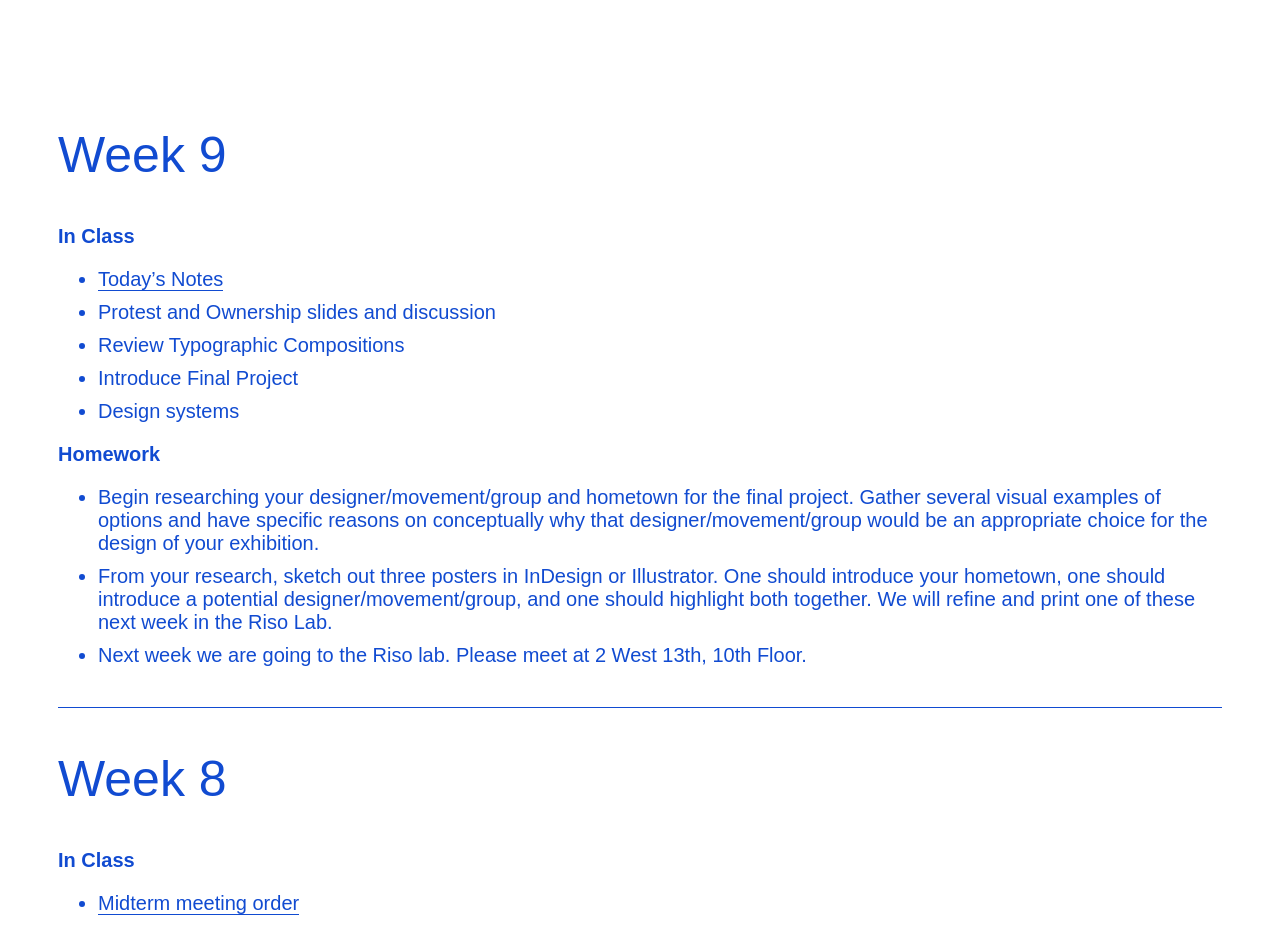
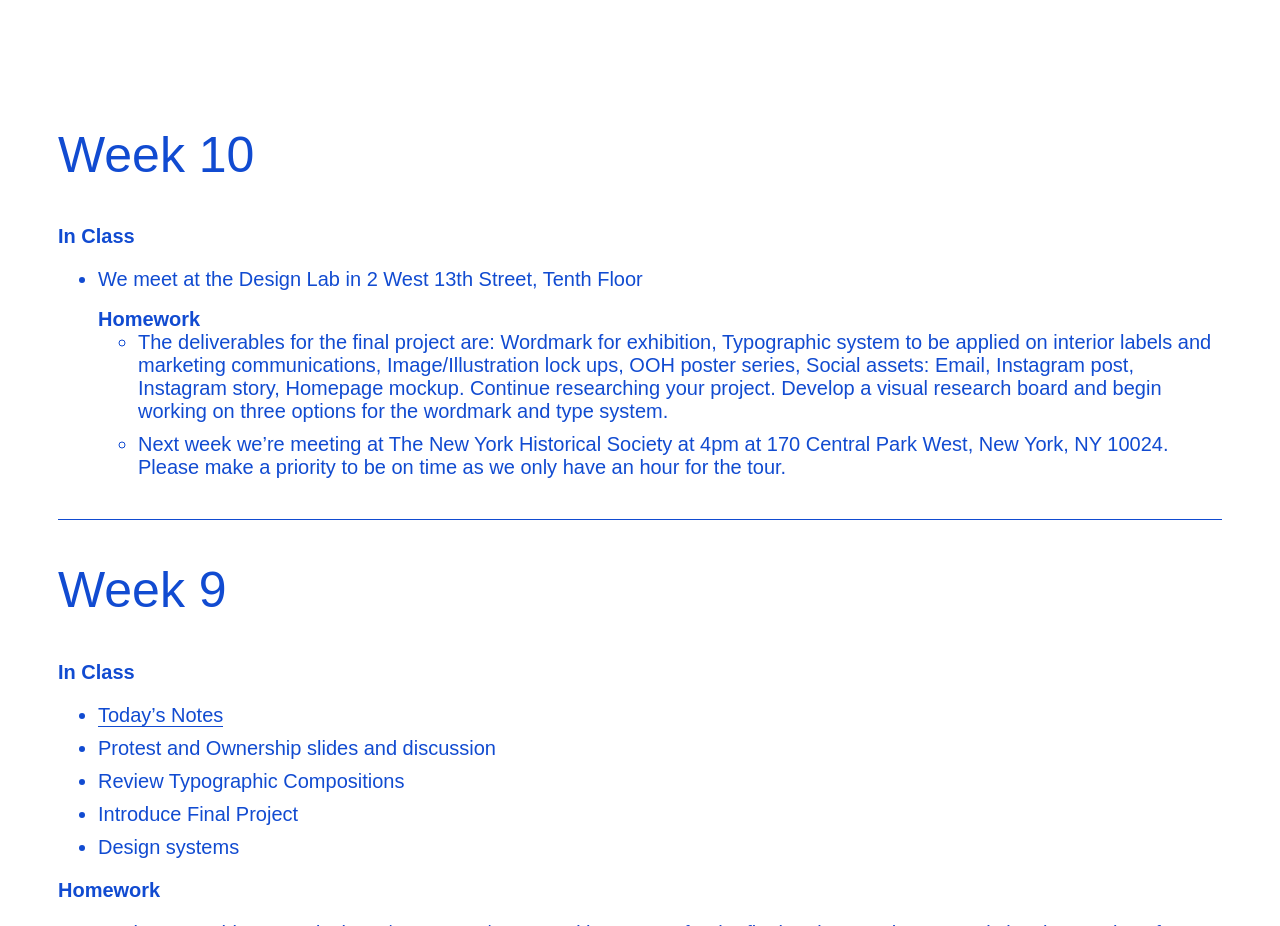
Before and after one commit to nikasimovich/dhp22, a plain HTML site: page index.html in a window 1280 px wide. Shown: the part 840-1766 px from the top of the page. Drawn offline with Linux system fonts and the light colour scheme; a web font is replaced by a local one.

Commit message:
Add agenda

```diff
--- a/index.html
+++ b/index.html
@@ -28,6 +28,21 @@
       </div>
     </section>
     <section class="agenda">
+      <div class="week">
+          <h1>Week 10</h1>
+          <h2>In Class</h2>
+          <ul>
+            <li>We meet at the Design Lab in 2 West 13th Street, Tenth Floor</li>
+          <h2>Homework</h2>
+          <ul>
+            <li>The deliverables for the final project are: Wordmark for exhibition, Typographic system to be applied on interior labels and marketing communications, Image/Illustration lock ups, OOH poster series, Social assets: Email, Instagram post, Instagram story, Homepage mockup. Continue researching your project. Develop a visual research board and begin working on three options for the wordmark and type system.
+          </li>
+            <li>Next week we&rsquo;re meeting at The New York Historical Society at 4pm at 170 Central Park West, New York, NY 10024. Please make a priority to be on time as we only have an hour for the tour.
+          </li>
+
+          </ul>
+        </div>
+
       <div class="week">
           <h1>Week 9</h1>
           <h2>In Class</h2>
```
